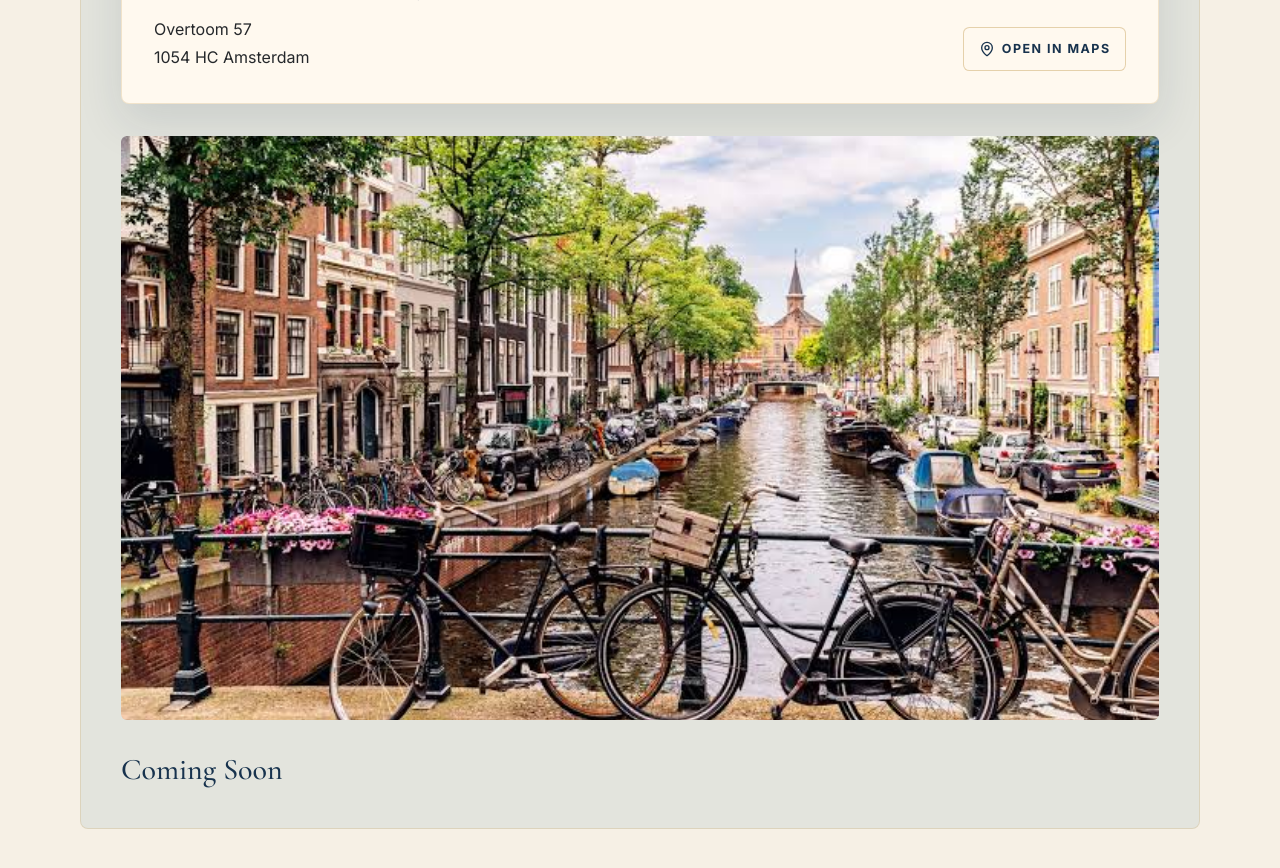
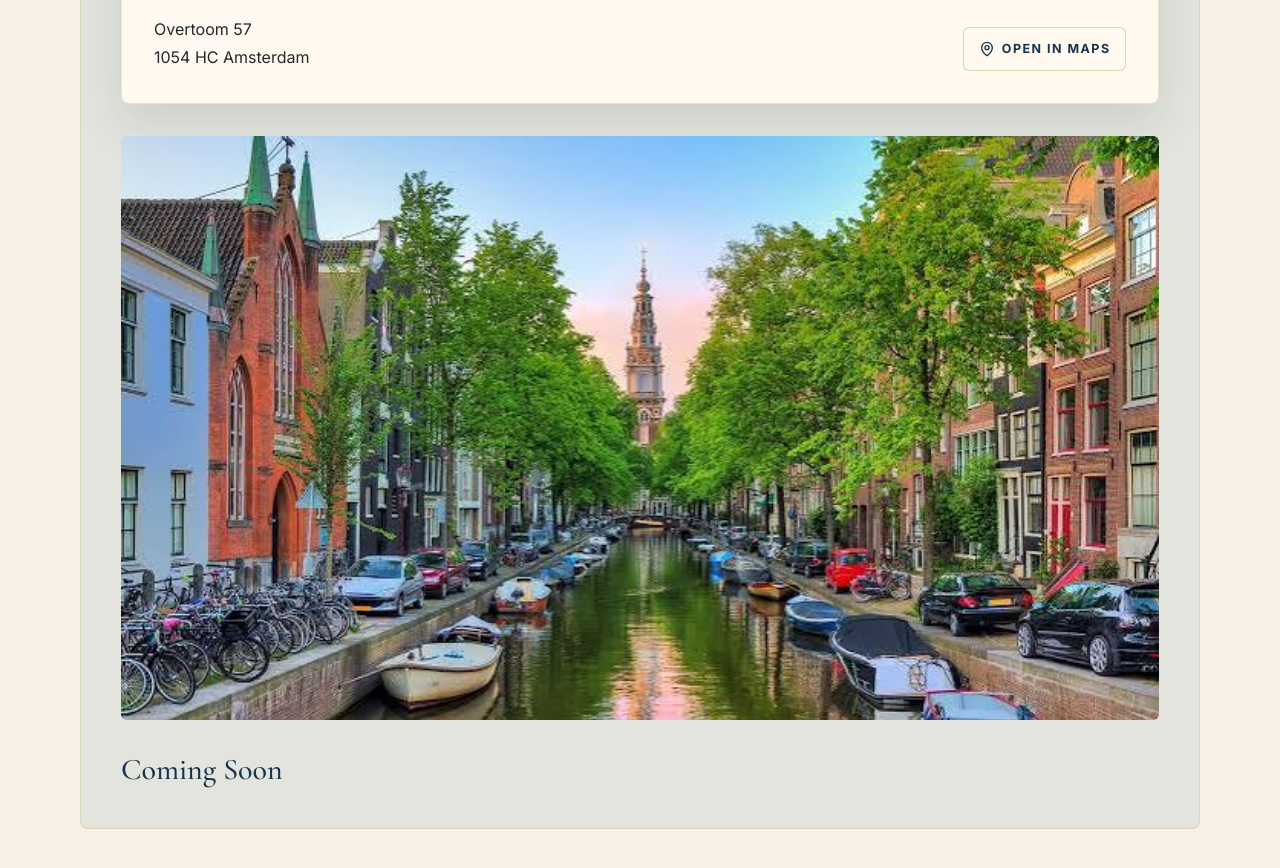
Before and after one commit to DezCam/mina-diana-trip, a React (Vite) app: page / in a window 1280 px wide. Shown: the part 1600-2468 px from the top of the page. Built offline with nearby package versions, Linux system fonts and the light colour scheme.

Commit message:
Update Amsterdam section photo

```diff
--- a/src/App.tsx
+++ b/src/App.tsx
@@ -4,7 +4,8 @@ import { recommendations } from "./data/recommendations";
 import { scotlandConsiderations } from "./data/scotland";
 
 const recommendationsPath = "/desmonds-amsterdam-recommendations";
-const amsterdamPhoto = "/images/amsterdam/amsterdam-canal.jpg";
+const amsterdamHeroPhoto = "/images/amsterdam/amsterdam-canal.jpg";
+const amsterdamSectionPhoto = "/images/amsterdam/amsterdam-section.jpg";
 const scotlandPhoto = "/images/scotland/edinburgh.jpg";
 const headerMark = "/images/branding/castle-windmill.png";
 const siteTitle = "Diana & Mina's European Adventure";
@@ -98,7 +99,7 @@ function Hero() {
         </div>
         <div className="hero-photo relative min-h-[20rem] lg:min-h-[42rem]">
           <img
-            src={amsterdamPhoto}
+            src={amsterdamHeroPhoto}
             alt="Amsterdam canal with bicycles on a bridge."
             className="h-full w-full object-cover object-[58%_50%] lg:object-[55%_50%]"
           />
@@ -156,8 +157,8 @@ function DestinationSection({ id, title, tone, showImage = false }: { id: string
           {isAmsterdam ? <AmsterdamHomeBase /> : null}
           {showImage ? (
             <img
-              src={isScotland ? scotlandPhoto : amsterdamPhoto}
-              alt={isScotland ? "View of Edinburgh, Scotland." : "Amsterdam canal with bicycles on a bridge."}
+              src={isScotland ? scotlandPhoto : amsterdamSectionPhoto}
+              alt={isScotland ? "View of Edinburgh, Scotland." : "View of Amsterdam"}
               loading="lazy"
               className={`${isAmsterdam ? "mt-8" : ""} aspect-[16/9] w-full rounded-md object-cover ${isScotland ? "object-[55%_45%]" : "object-[50%_48%]"}`}
             />
```
Also changed, not shown: public/images/amsterdam/amsterdam-section.jpg (added).
